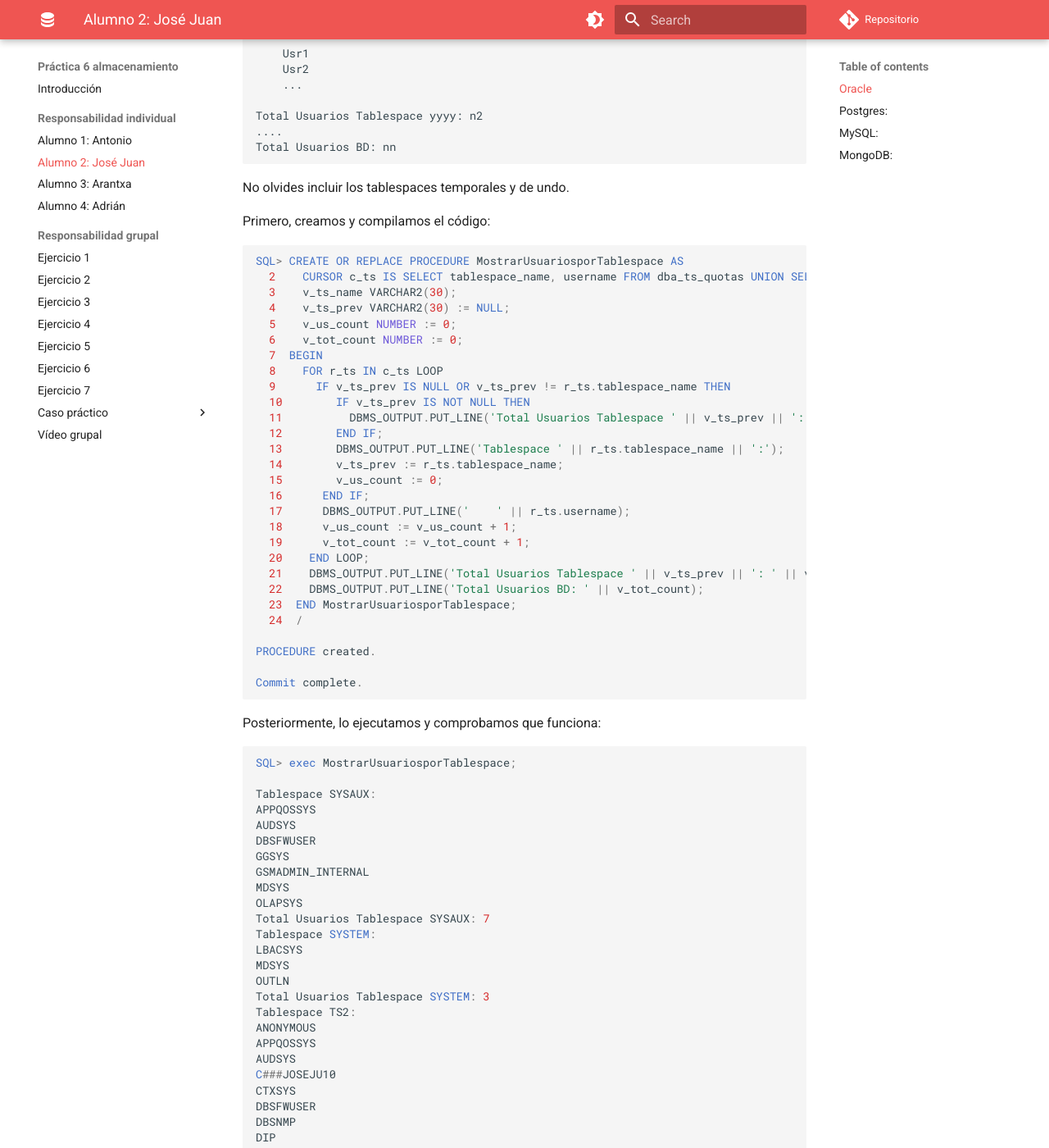
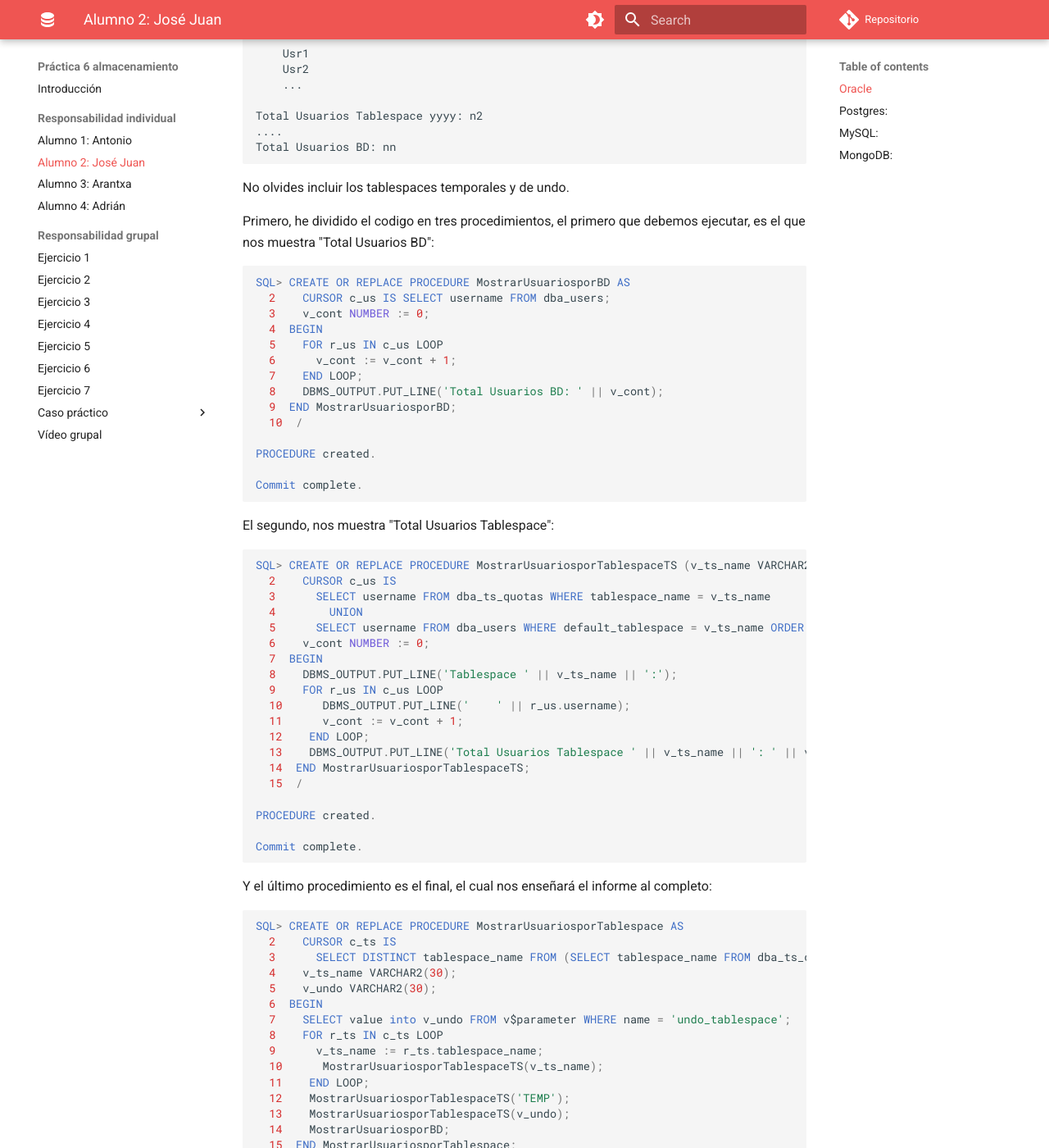
Before and after one commit to adriasir123/grupalesbdc, an MkDocs documentation site: the page built from docs/p6-almacenamiento/ri/alumno2.md, in a window 1280 px wide and 1400 px high, scrolled down 5409 px. Shown: the whole window at 82% size. Built offline with MkDocs 1.6.1 and Material for MkDocs 9.7.7, drawn with Linux system fonts in a browser that asks for light colours; comment, search, counter and statistics services are not loaded; some of the changed text lies outside the part shown.

Commit message:
Modifico el ejercicio 5 de mi parte individual para mejorarlo lo mejor posible

````diff
--- a/docs/p6-almacenamiento/ri/alumno2.md
+++ b/docs/p6-almacenamiento/ri/alumno2.md
@@ -217,8 +217,8 @@ El bucle LOOP se ejecutará hasta que se hayan insertado 1000 registros o hasta
 El bloque EXCEPTION maneja cualquier error que pueda ocurrir durante la ejecución del bucle.
 
 5- Hacer un procedimiento llamado MostrarUsuariosporTablespace que muestre por pantalla un listado de los tablespaces existentes con la lista de usuarios que tienen asignado cada uno de ellos por defecto y el número de los mismos, así:
+
 ```
-
 Tablespace xxxx:
 
 	Usr1
@@ -240,33 +240,68 @@ Total Usuarios BD: nn
 
 No olvides incluir los tablespaces temporales y de undo.
 
-Primero, creamos y compilamos el código:
+Primero, he dividido el codigo en tres procedimientos, el primero que debemos ejecutar, es el que nos muestra "Total Usuarios BD":
+
+```sql
+SQL> CREATE OR REPLACE PROCEDURE MostrarUsuariosporBD AS
+  2    CURSOR c_us IS SELECT username FROM dba_users;
+  3    v_cont NUMBER := 0;
+  4  BEGIN
+  5    FOR r_us IN c_us LOOP
+  6      v_cont := v_cont + 1;
+  7    END LOOP;
+  8    DBMS_OUTPUT.PUT_LINE('Total Usuarios BD: ' || v_cont);
+  9  END MostrarUsuariosporBD;
+  10  /
+
+PROCEDURE created.
+
+Commit complete.
+```
+
+El segundo, nos muestra "Total Usuarios Tablespace":
+
+```sql
+SQL> CREATE OR REPLACE PROCEDURE MostrarUsuariosporTablespaceTS (v_ts_name VARCHAR2) AS
+  2    CURSOR c_us IS
+  3      SELECT username FROM dba_ts_quotas WHERE tablespace_name = v_ts_name
+  4        UNION
+  5      SELECT username FROM dba_users WHERE default_tablespace = v_ts_name ORDER BY username;
+  6    v_cont NUMBER := 0;
+  7  BEGIN
+  8    DBMS_OUTPUT.PUT_LINE('Tablespace ' || v_ts_name || ':');
+  9    FOR r_us IN c_us LOOP
+  10      DBMS_OUTPUT.PUT_LINE('    ' || r_us.username);
+  11      v_cont := v_cont + 1;
+  12    END LOOP;
+  13    DBMS_OUTPUT.PUT_LINE('Total Usuarios Tablespace ' || v_ts_name || ': ' || v_cont);
+  14  END MostrarUsuariosporTablespaceTS;
+  15  /
+
+PROCEDURE created.
+
+Commit complete.
+```
+
+Y el último procedimiento es el final, el cual nos enseñará el informe al completo:
 
 ```sql
 SQL> CREATE OR REPLACE PROCEDURE MostrarUsuariosporTablespace AS
-  2    CURSOR c_ts IS SELECT tablespace_name, username FROM dba_ts_quotas UNION SELECT default_tablespace, username FROM dba_users WHERE default_tablespace NOT IN ('SYSTEM', 'SYSAUX') ORDER BY tablespace_name;
-  3    v_ts_name VARCHAR2(30);
-  4    v_ts_prev VARCHAR2(30) := NULL;
-  5    v_us_count NUMBER := 0;
-  6    v_tot_count NUMBER := 0;
-  7  BEGIN
+  2    CURSOR c_ts IS
+  3      SELECT DISTINCT tablespace_name FROM (SELECT tablespace_name FROM dba_ts_quotas UNION SELECT default_tablespace AS tablespace_name FROM dba_users);
+  4    v_ts_name VARCHAR2(30);
+  5    v_undo VARCHAR2(30);
+  6  BEGIN
+  7    SELECT value into v_undo FROM v$parameter WHERE name = 'undo_tablespace';
   8    FOR r_ts IN c_ts LOOP
-  9      IF v_ts_prev IS NULL OR v_ts_prev != r_ts.tablespace_name THEN
-  10        IF v_ts_prev IS NOT NULL THEN
-  11          DBMS_OUTPUT.PUT_LINE('Total Usuarios Tablespace ' || v_ts_prev || ': ' || v_us_count);
-  12        END IF;
-  13        DBMS_OUTPUT.PUT_LINE('Tablespace ' || r_ts.tablespace_name || ':');
-  14        v_ts_prev := r_ts.tablespace_name;
-  15        v_us_count := 0;
-  16      END IF;
-  17      DBMS_OUTPUT.PUT_LINE('    ' || r_ts.username);
-  18      v_us_count := v_us_count + 1;
-  19      v_tot_count := v_tot_count + 1;
-  20    END LOOP;
-  21    DBMS_OUTPUT.PUT_LINE('Total Usuarios Tablespace ' || v_ts_prev || ': ' || v_us_count);
-  22    DBMS_OUTPUT.PUT_LINE('Total Usuarios BD: ' || v_tot_count);
-  23  END MostrarUsuariosporTablespace;
-  24  /
+  9      v_ts_name := r_ts.tablespace_name;
+  10      MostrarUsuariosporTablespaceTS(v_ts_name);
+  11    END LOOP;
+  12    MostrarUsuariosporTablespaceTS('TEMP');
+  13    MostrarUsuariosporTablespaceTS(v_undo);
+  14    MostrarUsuariosporBD;
+  15  END MostrarUsuariosporTablespace;
+  16  /
 
 PROCEDURE created.
 
@@ -279,61 +314,86 @@ Posteriormente, lo ejecutamos y comprobamos que funciona:
 SQL> exec MostrarUsuariosporTablespace;
 
 Tablespace SYSAUX:
-APPQOSSYS
-AUDSYS
-DBSFWUSER
-GGSYS
-GSMADMIN_INTERNAL
-MDSYS
-OLAPSYS
+
+  APPQOSSYS
+  AUDSYS
+  DBSFWUSER
+  GGSYS
+  GSMADMIN_INTERNAL
+  MDSYS
+  OLAPSYS
+
 Total Usuarios Tablespace SYSAUX: 7
+
 Tablespace SYSTEM:
-LBACSYS
-MDSYS
-OUTLN
-Total Usuarios Tablespace SYSTEM: 3
+
+  LBACSYS
+  MDSYS
+  OUTLN
+  SYSTEM
+  XS$NULL
+
+Total Usuarios Tablespace SYSTEM: 5
+
 Tablespace TS2:
-ANONYMOUS
-APPQOSSYS
-AUDSYS
-C###JOSEJU10
-CTXSYS
-DBSFWUSER
-DBSNMP
-DIP
-DVF
-DVSYS
-EXAMENPLSQL
-GGSYS
-GSMADMIN_INTERNAL
-GSMCATUSER
-GSMROOTUSER
-GSMUSER
-HIPODROMO
-JOSEJU
-JUVENIL
-LBACSYS
-MDDATA
-MDSYS
-OJVMSYS
-OLAPSYS
-ORACLE_OCM
-ORDDATA
-ORDPLUGINS
-ORDSYS
-OUTLN
-REMOTE_SCHEDULER_AGENT
-SI_INFORMTN_SCHEMA
-SYS
-SYS$UMF
-SYSBACKUP
-SYSDG
-SYSKM
-SYSRAC
-WMSYS
-XDB
+
+  ANONYMOUS
+  APPQOSSYS
+  AUDSYS
+  C###JOSEJU10
+  CTXSYS
+  DBSFWUSER
+  DBSNMP
+  DIP
+  DVF
+  DVSYS
+  EXAMENPLSQL
+  GGSYS
+  GSMADMIN_INTERNAL
+  GSMCATUSER
+  GSMROOTUSER
+  GSMUSER
+  HIPODROMO
+  JOSEJU
+  JUVENIL
+  LBACSYS
+  MDDATA
+  MDSYS
+  OJVMSYS
+  OLAPSYS
+  ORACLE_OCM
+  ORDDATA
+  ORDPLUGINS
+  ORDSYS
+  OUTLN
+  REMOTE_SCHEDULER_AGENT
+  SI_INFORMTN_SCHEMA
+  SYS
+  SYS$UMF
+  SYSBACKUP
+  SYSDG
+  SYSKM
+  SYSRAC
+  WMSYS
+  XDB
+
 Total Usuarios Tablespace TS2: 39
-Total Usuarios BD: 49
+
+Tablespace USERS:
+
+  SCOTT
+
+Total Usuarios Tablespace USERS: 1
+
+Tablespace TEMP:
+
+Total Usuarios Tablespace TEMP: 0
+
+Tablespace UNDOTBS1:
+
+Total Usuarios Tablespace UNDOTBS1: 0
+
+Total Usuarios BD: 52
 
 PL/SQL procedure successfully completed.
 
````
